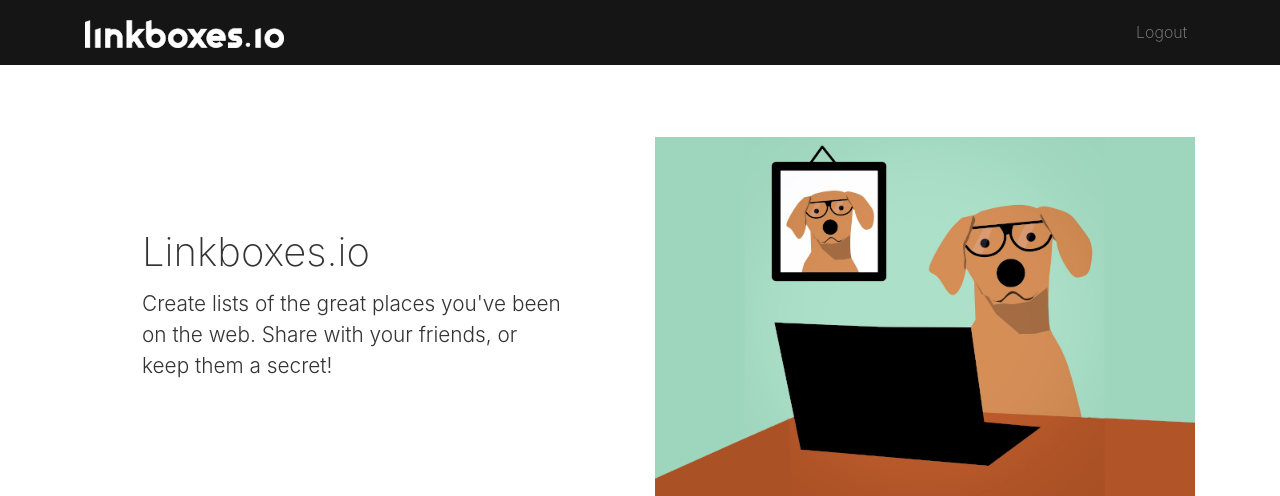
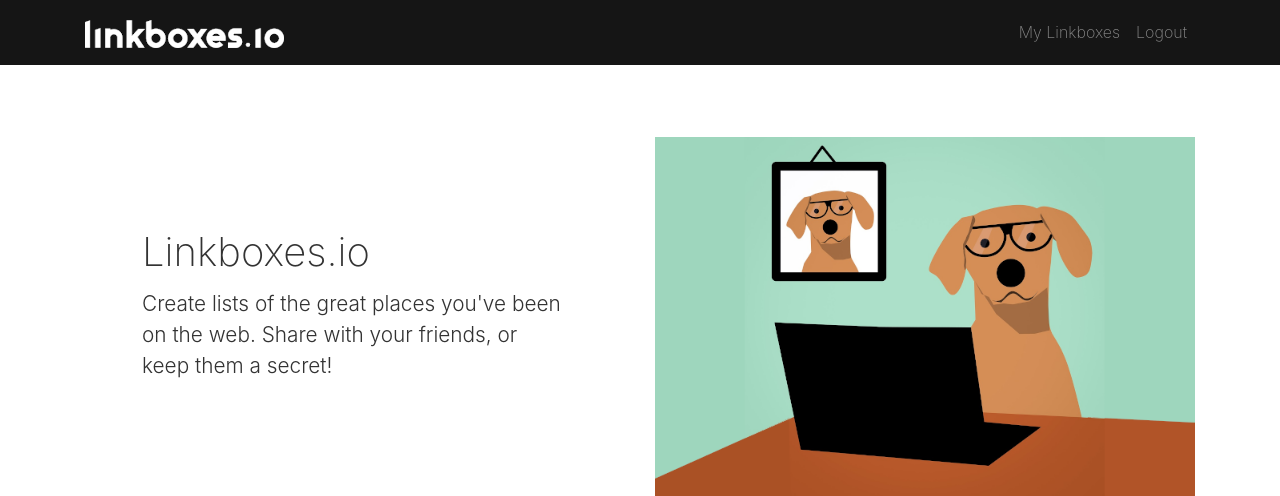
Before and after one commit to ben-jacobson/Linkboxes.io, a Django app: page / in a window 1280 px wide. Shown: the top 496 px of the page. Run offline with Django 3.2, Linux system fonts and the light colour scheme; the visitor is signed in with stand-in values (Sample User, id 1); some libraries are stand-ins or nearby versions.

Commit message:
fixed UI bug. Page now has prominent link in header nav to go back to linkboxes

```diff
--- a/bookmarks/templates/base.html
+++ b/bookmarks/templates/base.html
@@ -29,6 +29,7 @@
             <div class="collapse navbar-collapse" id="navbar10">
                 {% if user.is_authenticated %}
                 <ul class="navbar-nav ml-auto">
+                    <li class="nav-item"> <a class="nav-link" href="{% url 'linkboards-listview' %}">My Linkboxes</a> </li>
                     <li class="nav-item"> <a class="nav-link" href="{% url 'logout' %}">Logout</a> </li>
                 </ul>
                 {% else %}
```
Also changed, not shown: README.md.
